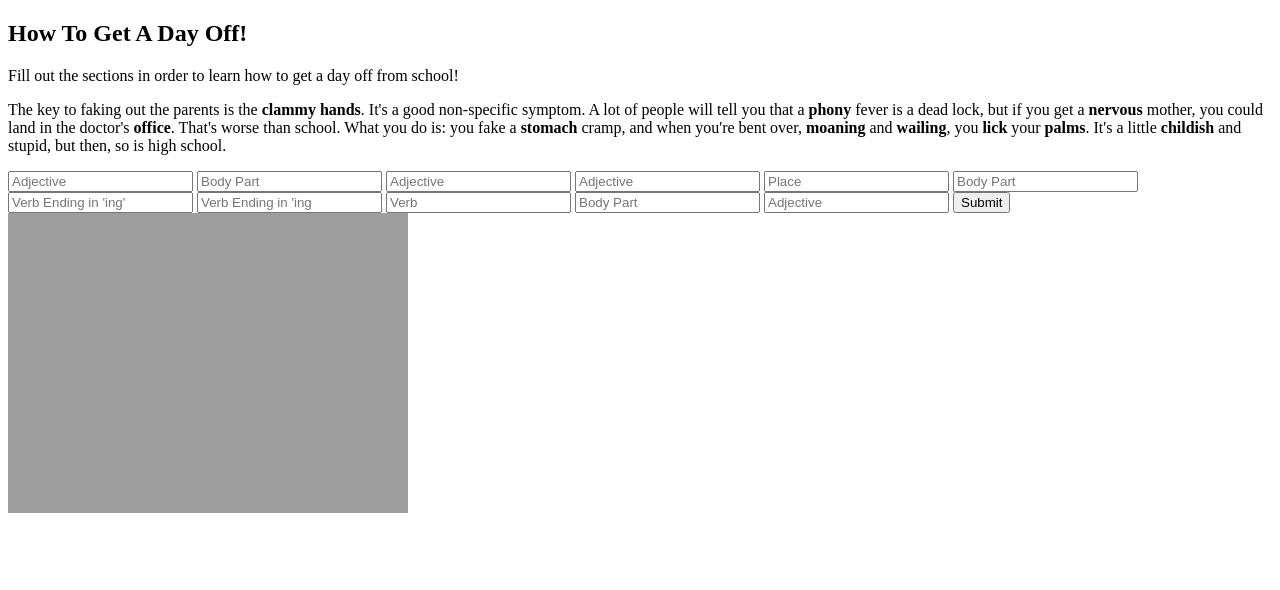
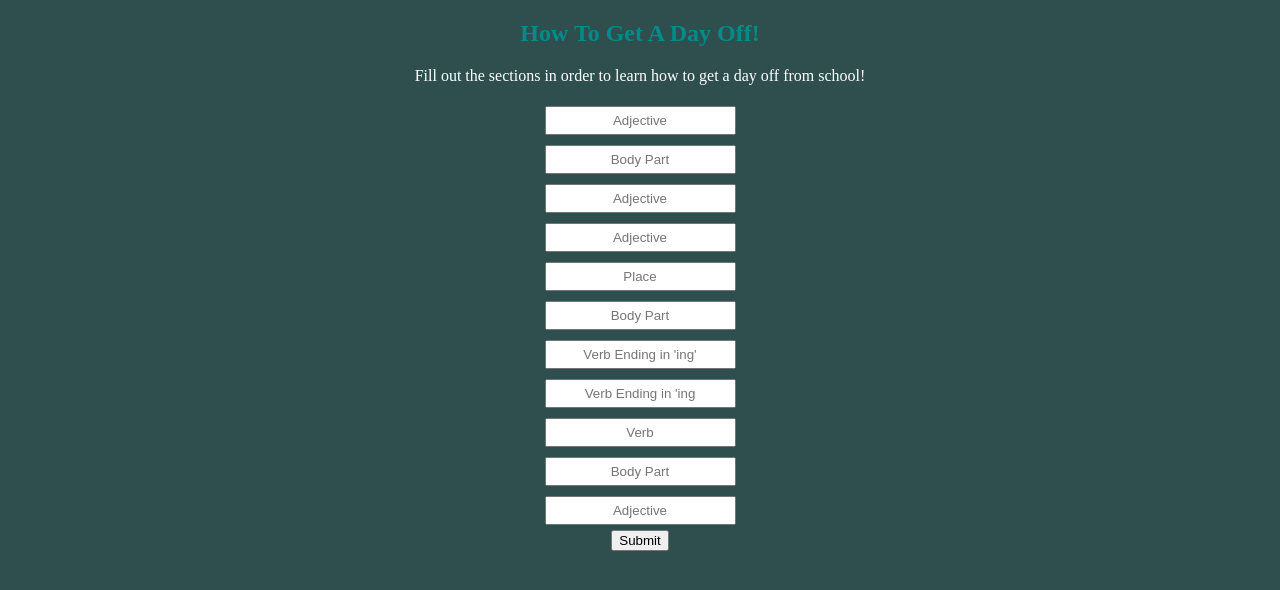
Before and after one commit to Trevor-Rezac/Ferris-lib, a plain HTML site: page index.html in a window 1280 px wide. Drawn offline with Linux system fonts and the light colour scheme; the site is published under a folder, as on GitHub Pages, so addresses that start at the root find nothing.

Commit message:
relinked style sheet and added title

```diff
--- a/index.html
+++ b/index.html
@@ -4,8 +4,8 @@
     <meta charset="UTF-8">
     <meta http-equiv="X-UA-Compatible" content="IE=edge">
     <meta name="viewport" content="width=device-width, initial-scale=1.0">
-    <title>Document</title>
-    <link rel="stylesheet" href="/style.css">
+    <title>Ferris-Lib</title>
+    <link rel="stylesheet" href="./style.css">
 </head>
 <body>
     <main>
```
